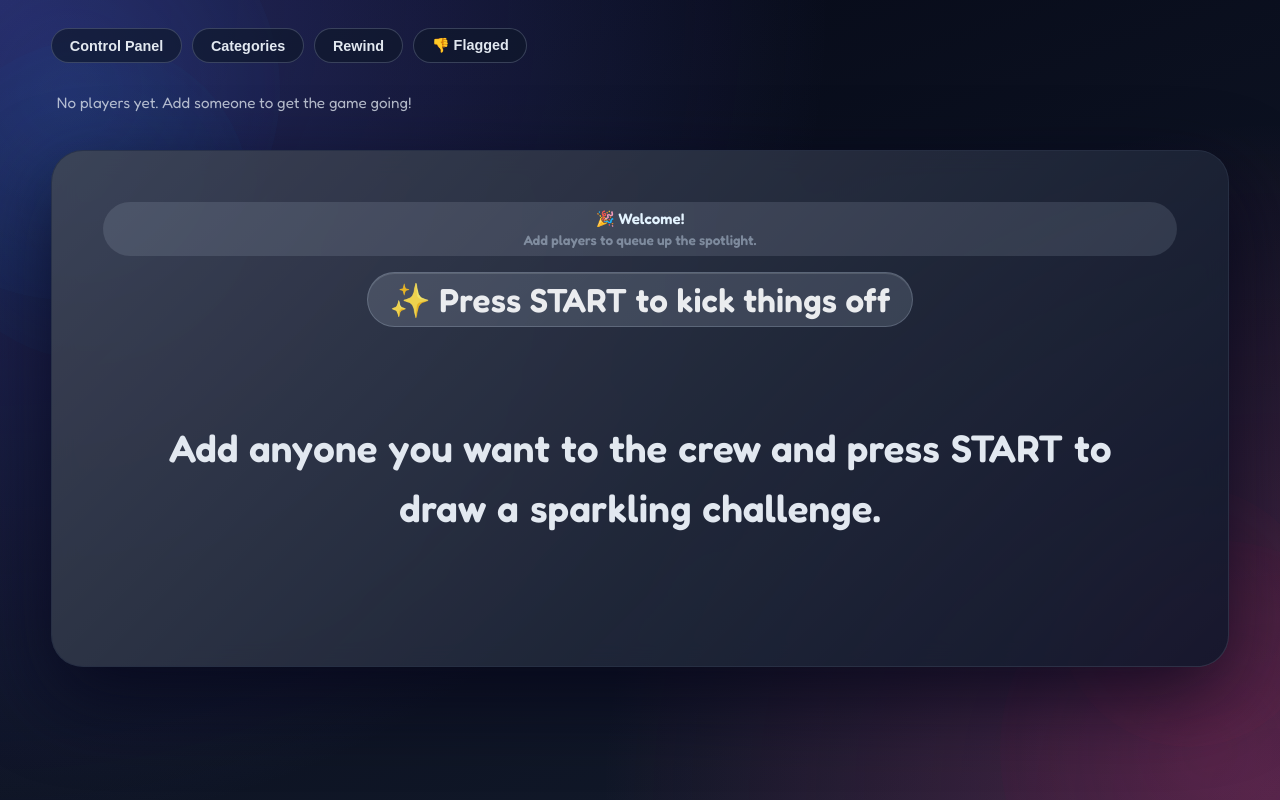
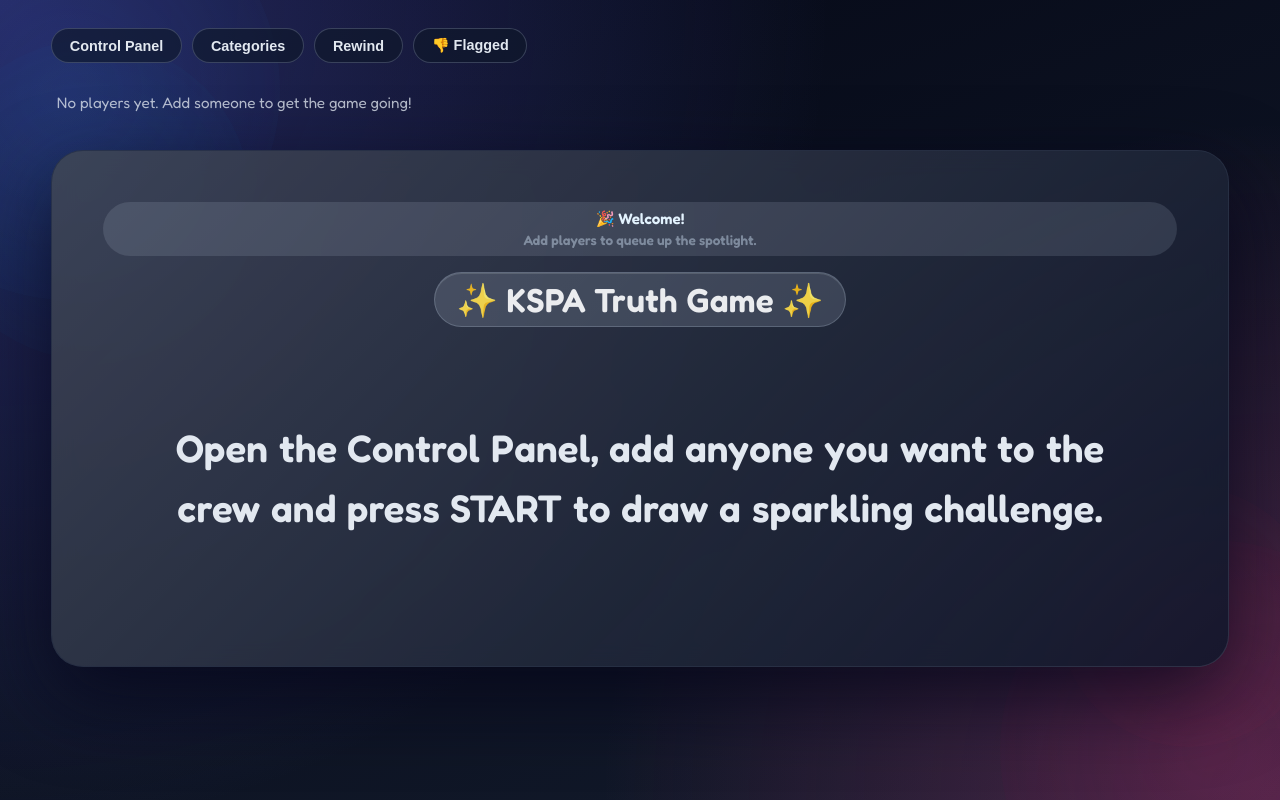
Before and after one commit to Gattopeloso/Kspa-Truth-game, a plain HTML site: page index.html in a window 1280 px wide. Shown: the top 800 px of the page. Drawn offline with nearby package versions, Linux system fonts and the light colour scheme.

Commit message:
Update index.html

```diff
--- a/index.html
+++ b/index.html
@@ -1278,8 +1278,8 @@ main {
         <div class="badge-row">
           <div id="cycle_players" class="cycle-pill"></div>
         </div>
-        <div id="category">✨ Press START to kick things off</div>
-        <div id="question">Add anyone you want to the crew and press START to draw a sparkling challenge.</div>
+        <div id="category">✨ KSPA Truth Game ✨</div>
+        <div id="question">Open the Control Panel, add anyone you want to the crew and press START to draw a sparkling challenge.</div>
         <div class="action-cluster" id="actionCluster" hidden aria-label="Question controls">
           <button id="speakBtn" class="btn action-btn" type="button" aria-label="Play question audio">🔈</button>
           <button id="stopSpeakBtn" class="btn action-btn" type="button" aria-label="Stop question audio">🔇</button>
```
